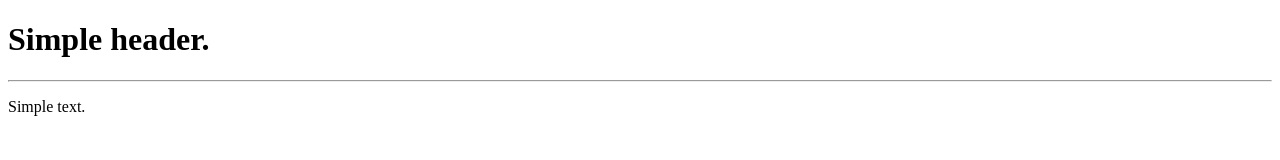
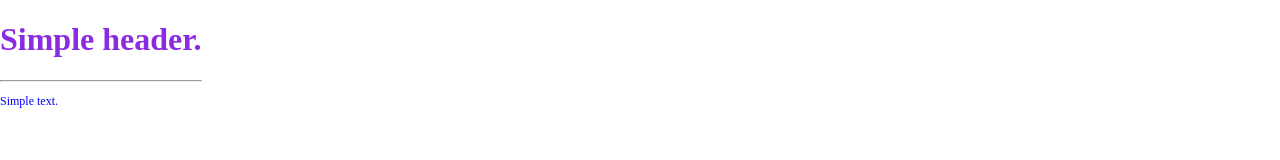
Before and after one commit to Halscraft/prework-v2, a plain HTML site: page index.html in a window 1280 px wide. Drawn offline with Linux system fonts and the light colour scheme.

Commit message:
Dodanie styli

```diff
--- a/index.html
+++ b/index.html
@@ -8,9 +8,12 @@
     <link rel="stylesheet" href="style.css">
 </head>
 <body>
-    <h1>Simple header.</h1>
-    <hr/>
-    <p>Simple text.</p>
+    <div id="header">
+        <h1 id="page-header">Simple header.</h1>
+        <hr/>
+        <p>Simple text.</p>
+    </div>
+
 </body>
 <script src="functions.js"></script>
 </html>
--- a/style.css
+++ b/style.css
@@ -0,0 +1,16 @@
+#header {
+    position: absolute;
+    color: blue;
+    top:0;
+    left: 0;
+}
+
+#page-header {
+    font-size: 32px;
+    color: blueviolet;
+
+}
+
+p {
+    font-size: 12px;
+}
```
